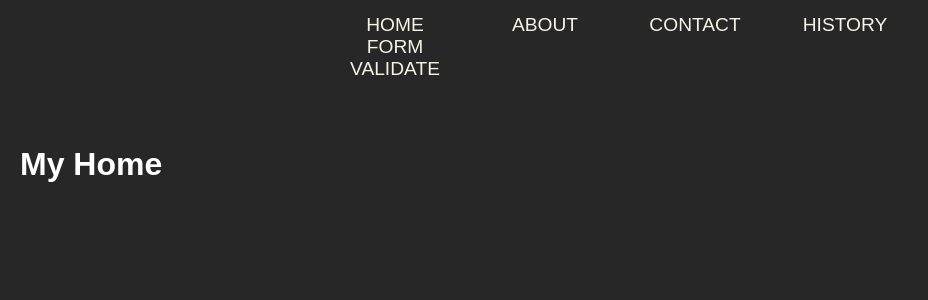
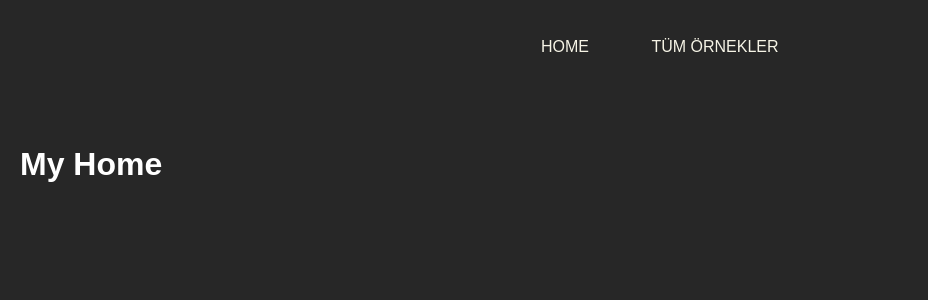
Before and after one commit to vyslbyrx/react, a React (Create React App) app: page / in a window 1280 px wide. Shown: the top 300 px of the page, without its empty margins (0-928 px from the left). Built offline with nearby package versions, Linux system fonts and the light colour scheme.

Commit message:
form-validate eklendi.

```diff
--- a/src/App.css
+++ b/src/App.css
@@ -11,11 +11,30 @@
   --size-bezel: .5rem;
   --size-radius: 4px;
 }
+.examples {
+  display: grid;
+  grid-template-columns: 250px 1fr;
+  gap: 30px;
+  max-width: 1100px;
+  margin: 30px auto;
+}
+
+.examples-left {
+  border-right: 1px solid #e5e5e5;
+}
+.examples-left a {
+  color: white;
+  font-size: 15px;
+  font-weight: 400;
+  text-decoration: none;
+  border: 1px solid #e5e5e530;
+  margin-bottom: 5px;
+  padding: 10px 20px;
+}
 /* Form Validate */
 .form-validate {
   background: var(--color-background);
   padding: calc(4 * var(--size-bezel));
-  margin-top: calc(4 * var(--size-bezel));
   border-radius: var(--size-radius);
   border: 3px solid var(--currentColor);
   box-shadow: 0.5rem 0.5rem 0 var(--color-shadow, currentColor);
@@ -81,7 +100,7 @@ body {
 .navMenu a {
   color: #f6f4e6;
   text-decoration: none;
-  font-size: 1.2em;
+  font-size: 1em;
   text-transform: uppercase;
   font-weight: 500;
   display: inline-block;
--- a/src/App.js
+++ b/src/App.js
@@ -1,16 +1,13 @@
 import { Link,Outlet} from "react-router-dom"
 import './App.css';
-import {useEffect, useState} from "react";
+import { useState} from "react";
 
 export function Home() {
     return(
         <div>
             <nav className={'navMenu'}>
                 <Link to="/" >Home</Link>
-                <Link to="/about" >About</Link>
-                <Link to="/contactus" >Contact</Link>
-                <Link to="/about/history" >History</Link>
-                <Link to="/form-validate" >Form Validate</Link>
+                <Link to="allExamples" >Tüm Örnekler</Link>
                 <div className="dot"></div>
             </nav>
             <h1>My Home</h1>
@@ -94,54 +91,28 @@ export function FormValidate() {
 
 }
 
-export function AddBasket() {
-
-}
-
-export function About() {
-    useEffect(() => {
-        const id = document.querySelector(".js--slider").dataset.id;
-        console.log(id)
-    }, []);
-
+export function AllExamples() {
     return(
-        <div>
+        <>
             <nav className={'navMenu'}>
                 <Link to="/" >Home</Link>
-                <Link to="/about" >About</Link>
-                <Link to="/contactus" >Contact</Link>
-                <Link to="/about/history" >History</Link>
                 <div className="dot"></div>
             </nav>
-            <Outlet />
-            <h1 className="js--slider" data-id="thisId">About Us</h1>
+        <h1>Tüm Örnekler</h1>
 
-        </div>
+         <div className="examples">
+             <div className="examples-left">
+                 <Link to="form-validate" >Form Validate</Link>
+             </div>
+             <div className="examples-right">
+                 <Outlet />
+             </div>
+         </div>
+
+        </>
     )
 }
 
-export function History() {
-    return(
-        <div>
-            <h1>Geçmişimiz sayfası Hakkımızda Sayfasının bir alt sayfasıdır</h1>
-        </div>
-    )
-}
-
-export function Contact() {
-    return(
-        <div>
-            <nav className={'navMenu'}>
-                <Link to="/" >Home</Link>
-                <Link to="/about" >About</Link>
-                <Link to="/contactus" >Contact</Link>
-                <Link to="/about/history" >History</Link>
-                <div className="dot"></div>
-            </nav>
-            <h1>Contact Us</h1>
-        </div>
-    )
-}
 
 export function App() {
   return (
--- a/src/index.js
+++ b/src/index.js
@@ -2,18 +2,17 @@ import React from 'react';
 import ReactDOM from 'react-dom/client';
 import './index.css';
 import {BrowserRouter, Route, Routes} from "react-router-dom";
-import {About, Contact, Home, History, FormValidate} from "./App"
+import {Home, FormValidate, AllExamples} from "./App"
 
 const root = ReactDOM.createRoot(document.getElementById('root'));
 root.render(
     <BrowserRouter>
         <Routes >
             <Route path="/" element={<Home />} />
-            <Route path="/about" element={<About />}>
-                <Route path="history" element={<History/>}/>
+            <Route path="/allExamples" element={<AllExamples />} >
+                <Route path="form-validate" element={<FormValidate />} />
             </Route>
-            <Route path="/contactus" element={<Contact />} />
-            <Route path="/form-validate" element={<FormValidate />} />
+
         </Routes>
     </BrowserRouter>
 
```
